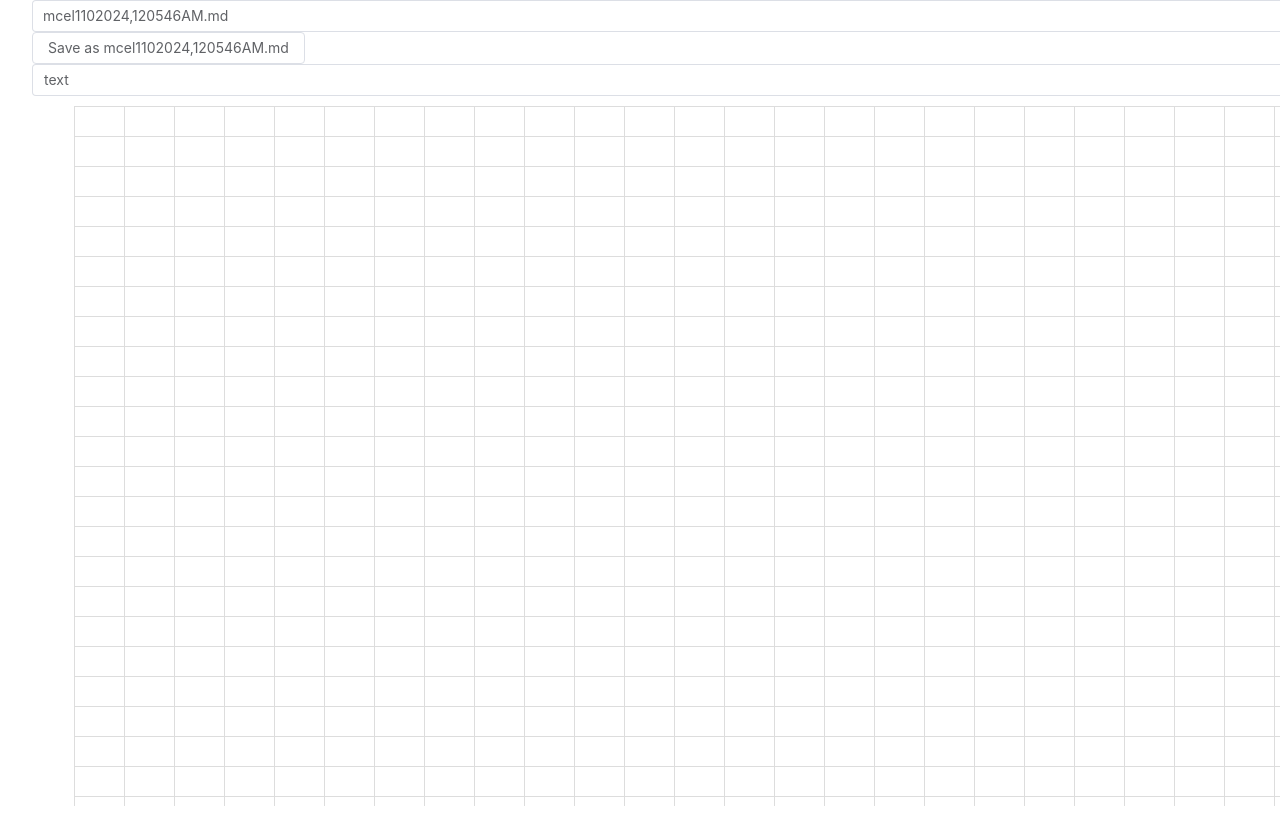
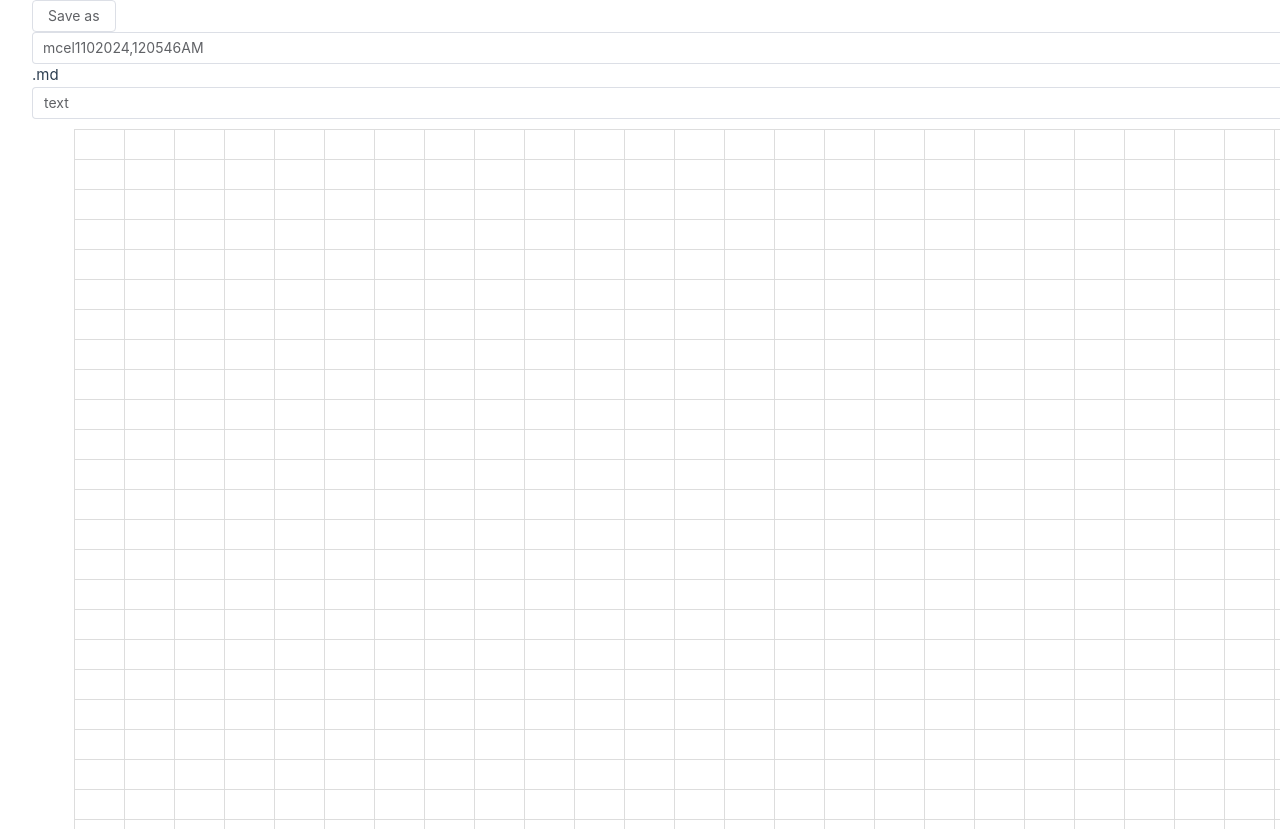
Before and after one commit to okayus/mcel, a Vue app: page / in a window 1280 px wide. Shown: the top 839 px of the page. Before the commit the page ends 816 px from the top, so only its background shows below. Built offline with nearby package versions, Linux system fonts and the light colour scheme; what @imengyu/vue3-context-menu would draw is missing.

Commit message:
style:ヘッダーなど

```diff
--- a/src/App.vue
+++ b/src/App.vue
@@ -1,5 +1,5 @@
 <template>
-  <div class="rootbox">
+  <div class="w-full">
     <header-menu />
     <table-component />
   </div>
@@ -11,9 +11,4 @@ import HeaderMenu from './components/HeaderMenu.vue';
 </script>
 
 <style scoped>
-/* コンポーネント専用のスタイルはここに記述 */
-.rootbox {
-  display: flex;
-  flex-direction: column;
-}
 </style>
--- a/src/components/HeaderMenu.vue
+++ b/src/components/HeaderMenu.vue
@@ -5,7 +5,7 @@ import { saveAs } from 'file-saver';
 //format: YYYYMMDDHHmmss
 const nowTime = new Date().toLocaleString().replace(/\/|:|\s/g, '');
 
-const fileName = ref('mcel' + nowTime + '.md');
+const fileName = ref('mcel' + nowTime);
 
 const downloadFile = () => {
   const blob = new Blob(['Hello, world!'], { type: 'text/plain' });
@@ -14,9 +14,12 @@ const downloadFile = () => {
 </script>
 
 <template>
-  <div class="header">
-    <el-input type="text" v-model="fileName" />
-    <el-button @click="downloadFile">Save as {{ fileName }}</el-button>
+  <div class="grid grid-cols-3 gap-4 mb-4">
+    <div class="flex gap-1">
+      <el-button class="bg-green-300" @click="downloadFile">Save as</el-button>
+      <el-input type="text" v-model="fileName" />
+      <p class="pt-1.5">.md</p>
+    </div>
   </div>
 </template>
 
--- a/src/components/TableComponent.vue
+++ b/src/components/TableComponent.vue
@@ -694,7 +694,7 @@ const onContextMenu = (e: MouseEvent) => {
 </script>
 
 <template>
-  <div class="box">
+  <div  class="grid grid-cols-10 gap-4">
     <el-select v-model="selectedOption" @change="changeOption($event)">
       <el-option value="text">Text</el-option>
       <el-optgroup label="Heading">
```
